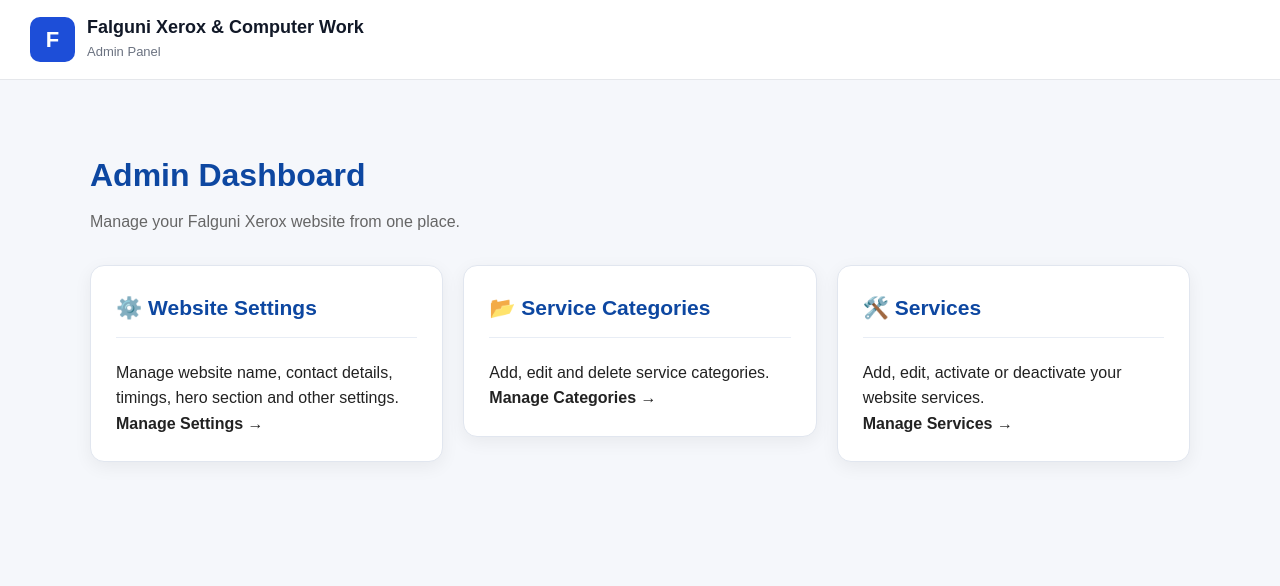
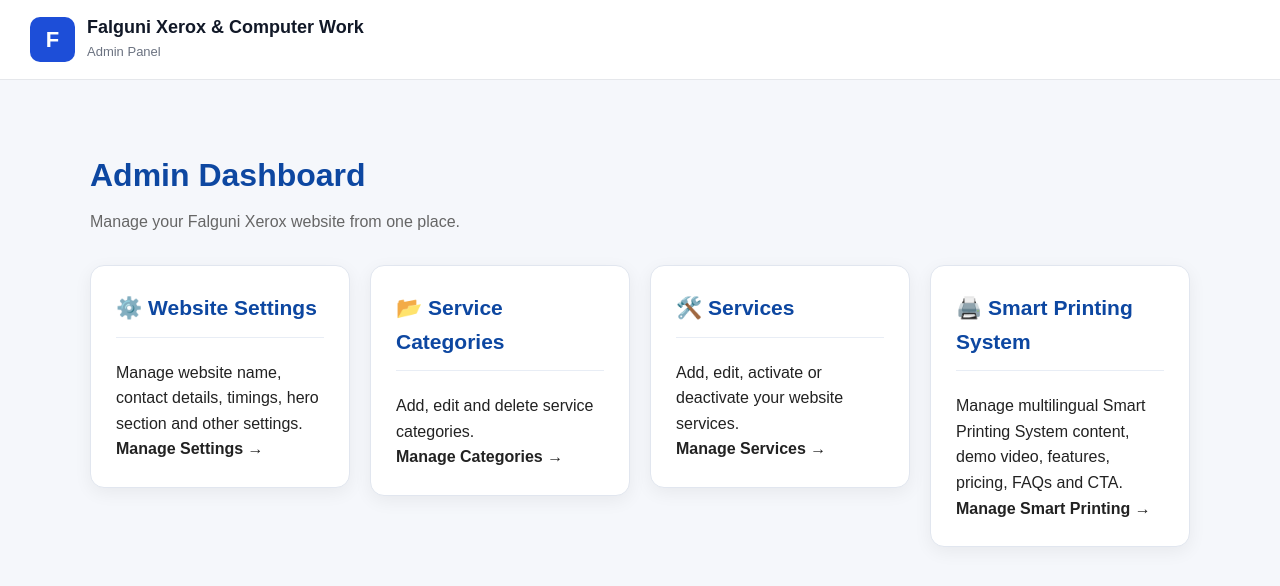
Before and after one commit to falguni-xerox/web-frontend, a React (Vite) app: page /admin in a window 1280 px wide. Shown: the top 586 px of the page. Built offline with nearby package versions, Linux system fonts and the light colour scheme; no server answers.

Commit message:
fix admindashboard

```diff
--- a/src/pages/admin/AdminDashboard.jsx
+++ b/src/pages/admin/AdminDashboard.jsx
@@ -94,6 +94,30 @@ function AdminDashboard() {
           </div>
         </Link>
 
+
+        {/* SMART PRINTING SYSTEM */}
+        <Link
+          to="/admin/smart-printing"
+          style={{
+            textDecoration: "none",
+            color: "inherit",
+          }}
+        >
+          <div className="settings-card">
+            <h2>🖨️ Smart Printing System</h2>
+
+            <p>
+              Manage multilingual Smart Printing
+              System content, demo video, features,
+              pricing, FAQs and CTA.
+            </p>
+
+            <strong>
+              Manage Smart Printing →
+            </strong>
+          </div>
+        </Link>
+
       </div>
 
     </section>
```
